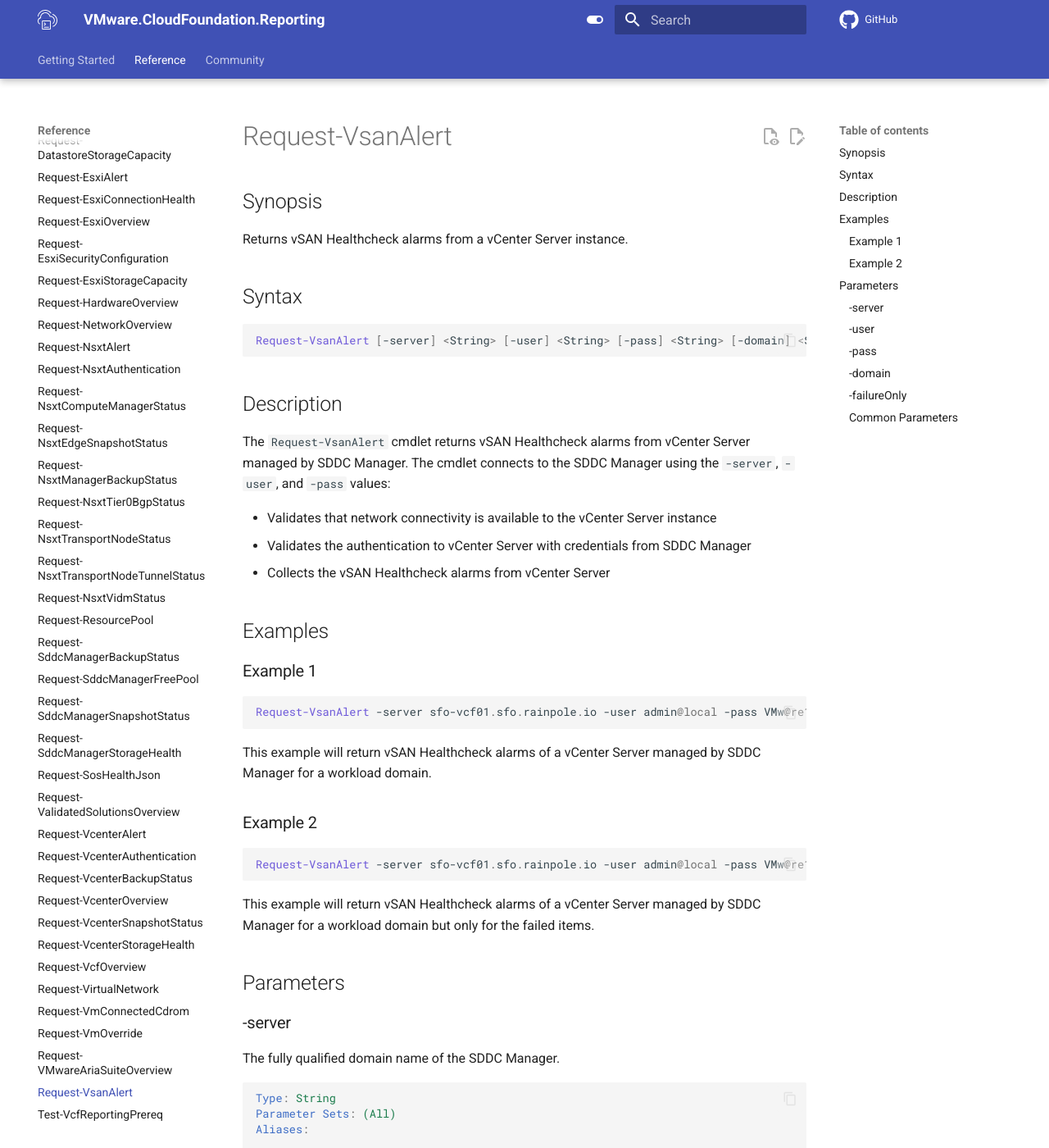
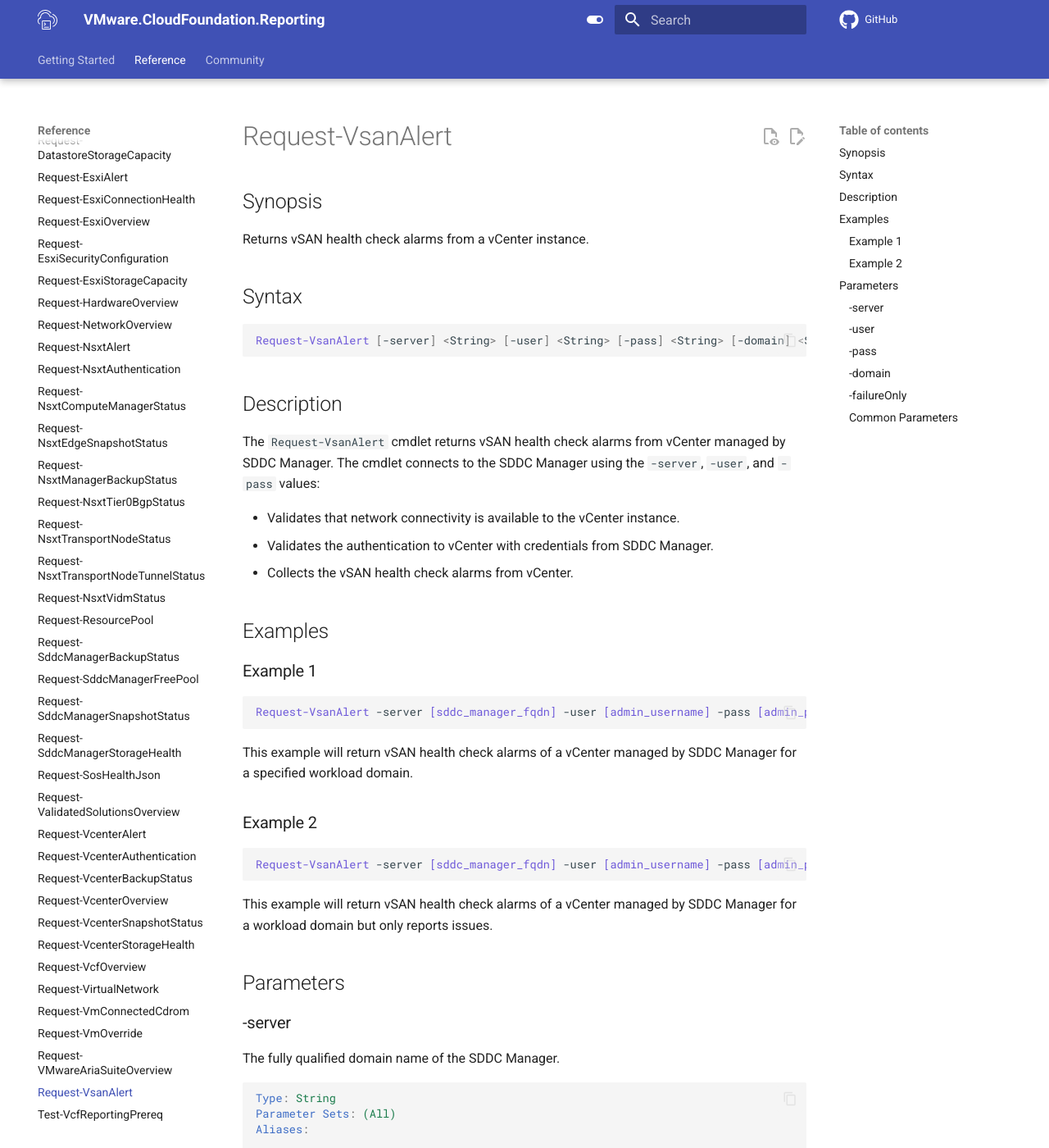
Before and after one commit to vmware/powershell-module-for-vmware-cloud-foundation-reporting, an MkDocs documentation site: the page built from docs/documentation/functions/Request-VsanAlert.md, in a window 1280 px wide and 1400 px high. Shown: the whole window at 82% size. Built offline with MkDocs 1.6.1 and Material for MkDocs 9.7.7, drawn with Linux system fonts in a browser that asks for light colours; comment, search, counter and statistics services are not loaded; the version menu is left out.

Commit message:
docs:sanitize-examples
- Updated Request-VmOverride.md doc to sanitize all the example variables, add brackets and punctuation.
- Updated Request-VMwareAriaSuiteOverview.md doc to sanitize all the example variables, add brackets and punctuation.
- Updated Request-VsanAlert.md doc to sanitize all the example variables, add brackets and punctuation.
- Updated Test-VcfReportingPrereq.md doc to sanitize all the example variables, add brackets and punctuation.

Signed-off-by: Andy Beltz <andy.beltz@broadcom.com>

````diff
--- a/docs/documentation/functions/Request-VsanAlert.md
+++ b/docs/documentation/functions/Request-VsanAlert.md
@@ -2,7 +2,7 @@
 
 ## Synopsis
 
-Returns vSAN Healthcheck alarms from a vCenter Server instance.
+Returns vSAN health check alarms from a vCenter instance.
 
 ## Syntax
 
@@ -12,30 +12,30 @@ Request-VsanAlert [-server] <String> [-user] <String> [-pass] <String> [-domain]
 
 ## Description
 
-The `Request-VsanAlert` cmdlet returns vSAN Healthcheck alarms from vCenter Server managed by SDDC Manager.
+The `Request-VsanAlert` cmdlet returns vSAN health check alarms from vCenter managed by SDDC Manager.
 The cmdlet connects to the SDDC Manager using the `-server`, `-user`, and `-pass` values:
 
-- Validates that network connectivity is available to the vCenter Server instance
-- Validates the authentication to vCenter Server with credentials from SDDC Manager
-- Collects the vSAN Healthcheck alarms from vCenter Server
+- Validates that network connectivity is available to the vCenter instance.
+- Validates the authentication to vCenter with credentials from SDDC Manager.
+- Collects the vSAN health check alarms from vCenter.
 
 ## Examples
 
 ### Example 1
 
 ```powershell
-Request-VsanAlert -server sfo-vcf01.sfo.rainpole.io -user admin@local -pass VMw@re1!VMw@re1! -domain sfo-w01
+Request-VsanAlert -server [sddc_manager_fqdn] -user [admin_username] -pass [admin_password] -domain [workload_domain_name]
 ```
 
-This example will return vSAN Healthcheck alarms of a vCenter Server managed by SDDC Manager for a workload domain.
+This example will return vSAN health check alarms of a vCenter managed by SDDC Manager for a specified workload domain.
 
 ### Example 2
 
 ```powershell
-Request-VsanAlert -server sfo-vcf01.sfo.rainpole.io -user admin@local -pass VMw@re1!VMw@re1! -domain sfo-w01 -failureOnly
+Request-VsanAlert -server [sddc_manager_fqdn] -user [admin_username] -pass [admin_password] -domain [workload_domain_name] -failureOnly
 ```
 
-This example will return vSAN Healthcheck alarms of a vCenter Server managed by SDDC Manager for a workload domain but only for the failed items.
+This example will return vSAN health check alarms of a vCenter managed by SDDC Manager for a workload domain but only reports issues.
 
 ## Parameters
 
````
Also changed, not shown: docs/documentation/functions/Request-VMwareAriaSuiteOverview.md (+5 -6 lines), docs/documentation/functions/Request-VmOverride.md (+7 -7 lines), docs/documentation/functions/Test-VcfReportingPrereq.md (+1 -1 lines).
